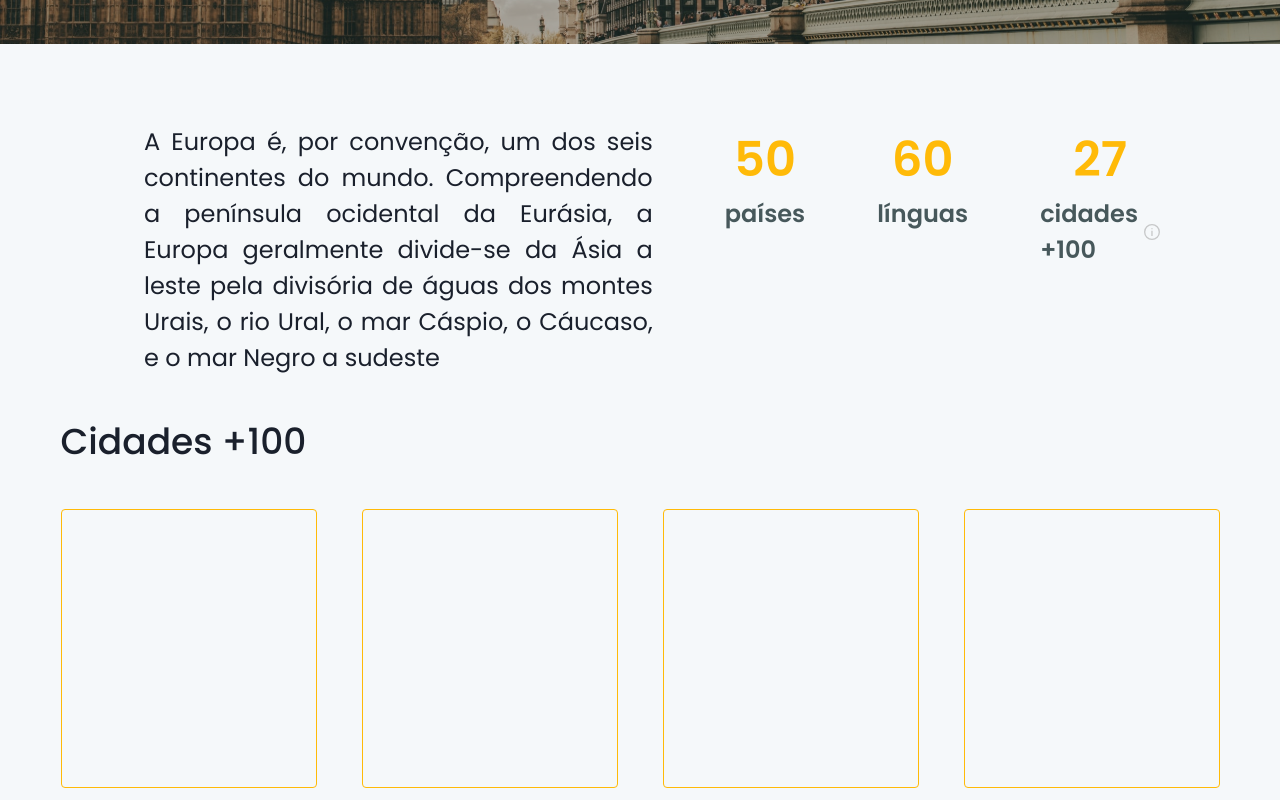
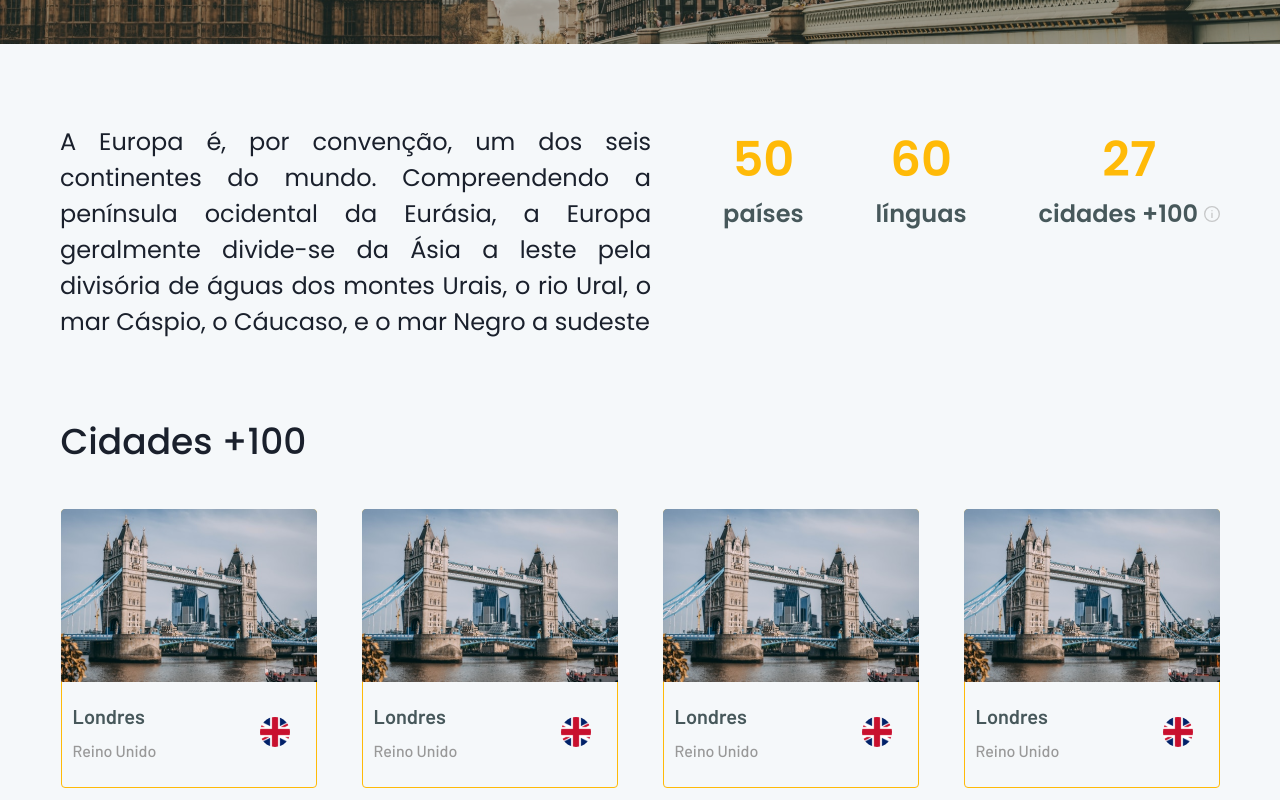
Before and after one commit to pdr3392/worldtrip, a Next.js app: page /europe in a window 1280 px wide. Shown: the part 500-1300 px from the top of the page. Built offline with nearby package versions, Linux system fonts and the light colour scheme.

Commit message:
finishing layout

```diff
--- a/src/components/DestinationLargeInfo.tsx
+++ b/src/components/DestinationLargeInfo.tsx
@@ -1,12 +1,51 @@
-import { Box } from "@chakra-ui/react";
+import { Box, Stack, Text, VStack } from "@chakra-ui/react";
 
 export default function DestinationLargeInfo() {
   return (
     <Box
+      position="relative"
       borderRadius="4"
-      border="1px solid #FFBA08"
+      outline="1px solid #FFBA08"
+      outlineOffset="-1px"
       w="16rem"
       h="17.438rem"
-    ></Box>
+    >
+      <Box position="absolute">
+        <img src="/images/LondonFolder.svg" alt="London" />
+      </Box>
+
+      <Stack
+        position="absolute"
+        spacing="6.5rem"
+        direction="row"
+        mt="48"
+        ml="3"
+        align="center"
+      >
+        <VStack align="flex-start">
+          <Text
+            fontFamily="Barlow"
+            fontWeight="600"
+            fontSize="1.25rem"
+            LineHeight="1.563rem"
+            color="gray.900"
+          >
+            Londres
+          </Text>
+          <Text
+            fontFamily="Barlow"
+            fontWeight="500"
+            fontSize="1rem"
+            LineHeight="1.625rem"
+            color="gray.600"
+          >
+            Reino Unido
+          </Text>
+        </VStack>
+        <Box w="1.875rem" h="1.875rem">
+          <img src="/images/UkElipse.svg" alt="United Kingdom" />
+        </Box>
+      </Stack>
+    </Box>
   );
 }
--- a/src/components/DestinationSmallInfo.tsx
+++ b/src/components/DestinationSmallInfo.tsx
@@ -22,8 +22,10 @@ export default function DestinationSmallInfo({
       >
         {highlight}
       </Text>
-      <Flex direction="row" align="center">
+      <Flex align="center" justify="center">
         <Text
+          whiteSpace="nowrap"
+          textAlign="center"
           color="gray.900"
           fontSize="1.5rem"
           fontWeight="600"
--- a/src/components/Header.tsx
+++ b/src/components/Header.tsx
@@ -17,13 +17,13 @@ export default function Header({ needBackward }: HeaderProps) {
       bgColor="gray.200"
     >
       {needBackward && (
-        <Link href="/" passHref>
-          <ChakraLink>
-            <Box ml="36" as="button" position="absolute" left="0">
+        <Box ml="36" as="button" position="absolute" left="0">
+          <Link href="/" passHref>
+            <ChakraLink>
               <ChevronLeftIcon h="8" w="8" />
-            </Box>
-          </ChakraLink>
-        </Link>
+            </ChakraLink>
+          </Link>
+        </Box>
       )}
       <img src="/images/Logo.svg" alt="Logo" />
     </Flex>
--- a/src/pages/_document.tsx
+++ b/src/pages/_document.tsx
@@ -10,6 +10,10 @@ export default class MyDocument extends Document {
             href="https://fonts.googleapis.com/css2?family=Poppins:wght@400;500;600&display=swap"
             rel="stylesheet"
           />
+          <link
+            href="https://fonts.googleapis.com/css2?family=Barlow:wght@500;600&display=swap"
+            rel="stylesheet"
+          />
         </Head>
         <body>
           <Main />
--- a/src/pages/europe.tsx
+++ b/src/pages/europe.tsx
@@ -13,11 +13,16 @@ export default function Europe() {
           <img src="/images/europeBanner.svg" alt="Banner" />
         </Box>
 
-        <Stack maxWidth={1160} direction="row" spacing="4.5rem">
+        <Stack
+          maxWidth={1160}
+          ml="auto"
+          mr="auto"
+          direction="row"
+          spacing="4.5rem"
+        >
           <Text
             maxWidth={600}
             maxHeight={211}
-            ml="36"
             textAlign="justify"
             fontSize="1.5rem"
             fontWeight="400"
```
